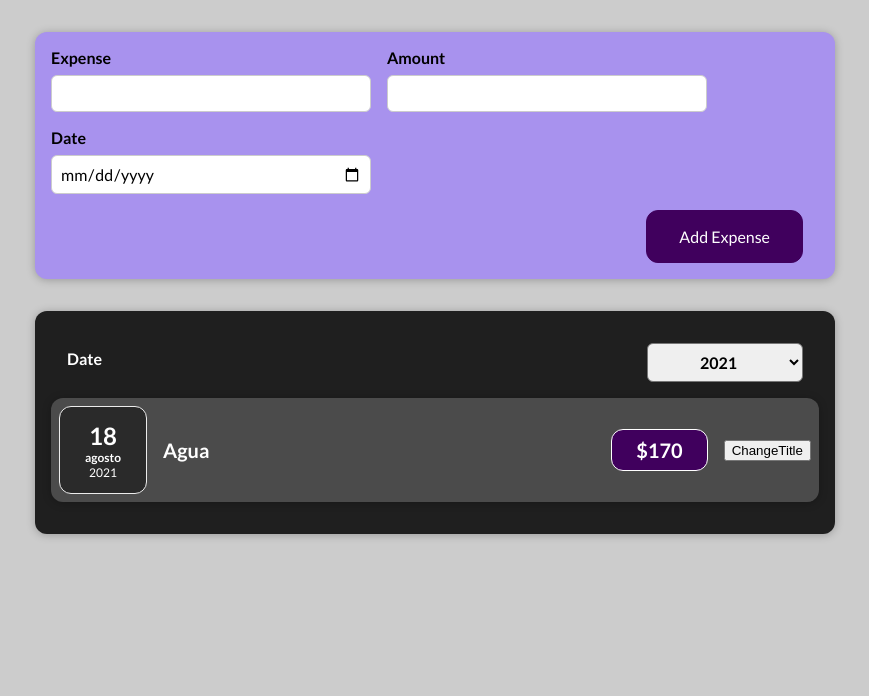
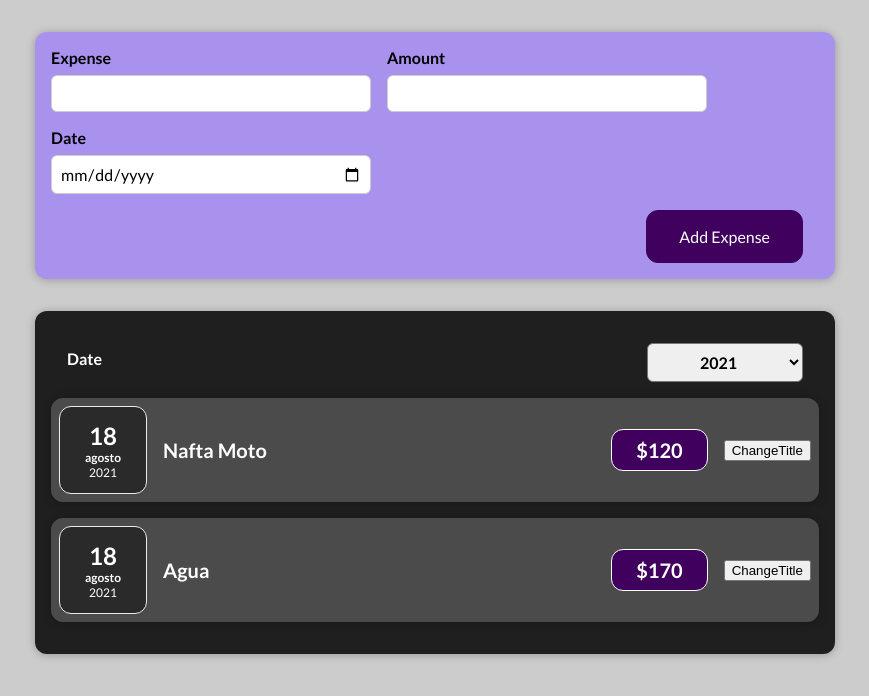
Before and after one commit to lucianoleyriaa/react-course, a React (Create React App) app: page / in a window 1280 px wide. Shown: the top 696 px of the page, without its empty margins (205-1074 px from the left). Built offline with nearby package versions, Linux system fonts and the light colour scheme; the HTML template or start-up script is replaced by a standard one.

Commit message:
Creacion de un nuevo componente que se encargar de renderizar los expenses y un mensaje para aquellos casos en donde no existen expenses

```diff
--- a/src/App.js
+++ b/src/App.js
@@ -5,13 +5,13 @@ import NewExpense from "./components/Expenses/NewExpense/NewExpense";
 const expensesList = [
    {
       id: "1",
-      expenseDate: new Date(2019, 7, 17),
+      expenseDate: new Date(2020, 7, 17),
       expenseDescription: "Futbol",
       expensePrice: 200,
    },
    {
       id: "2",
-      expenseDate: new Date(2020, 7, 18),
+      expenseDate: new Date(2021, 7, 18),
       expenseDescription: "Nafta Moto",
       expensePrice: 120,
    },
--- a/src/components/Expenses/Expenses.js
+++ b/src/components/Expenses/Expenses.js
@@ -1,4 +1,4 @@
-import ExpenseItem from "./ExpenseItem/ExpenseItem";
+import ExpensesList from "./ExpensesList/ExpensesList";
 import Card from "../Card/Card";
 import FilterExpense from "./FilterExpense/FilterExpense";
 
@@ -6,7 +6,7 @@ import classes from "./Expenses.module.css";
 import { Fragment, useState } from "react";
 
 const Expenses = (props) => {
-   const [defaultYear, setFilteredYear] = useState("2021");
+   const [defaultYear, setFilteredYear] = useState(new Date().getFullYear());
 
    const filterByYear = (year) => {
       setFilteredYear(year);
@@ -19,10 +19,11 @@ const Expenses = (props) => {
    return (
       <Fragment>
          <Card className={classes.expenses}>
-            <FilterExpense filterByYear={filterByYear} />
-            {filteredExpenses.map((expense) => {
-               return <ExpenseItem data={expense} key={expense.id} />;
-            })}
+            <FilterExpense
+               currentYear={defaultYear}
+               filterByYear={filterByYear}
+            />
+            <ExpensesList items={filteredExpenses} />
          </Card>
       </Fragment>
    );
--- /dev/null
+++ b/src/components/Expenses/ExpensesList/ExpensesList.js
@@ -0,0 +1,21 @@
+import ExpenseItem from "../ExpenseItem/ExpenseItem";
+
+import classes from "./ExpensesList.module.css";
+
+const ExpensesList = (props) => {
+   if (props.items.length === 0) {
+      return (
+         <p className={classes["expenses-list__fallback"]}>Found no expenses</p>
+      );
+   }
+
+   return (
+      <div className={classes["expenses-list"]}>
+         {props.items.map((expense) => {
+            return <ExpenseItem data={expense} key={expense.id} />;
+         })}
+      </div>
+   );
+};
+
+export default ExpensesList;
--- /dev/null
+++ b/src/components/Expenses/ExpensesList/ExpensesList.module.css
@@ -0,0 +1,9 @@
+.expenses-list {
+   list-style: none;
+   padding: 0;
+}
+
+.expenses-list__fallback {
+   color: white;
+   text-align: center;
+}
--- a/src/components/Expenses/FilterExpense/FilterExpense.js
+++ b/src/components/Expenses/FilterExpense/FilterExpense.js
@@ -9,7 +9,8 @@ const FilterExpense = (props) => {
       <div className={classes["expenses-filter"]}>
          <div className={classes["expenses-filter__control"]}>
             <label>Date</label>
-            <select onChange={onChangeHandler}>
+            <select value={props.currentYear} onChange={onChangeHandler}>
+               <option value="2022">2022</option>
                <option value="2021">2021</option>
                <option value="2020">2020</option>
                <option value="2019">2019</option>
```
